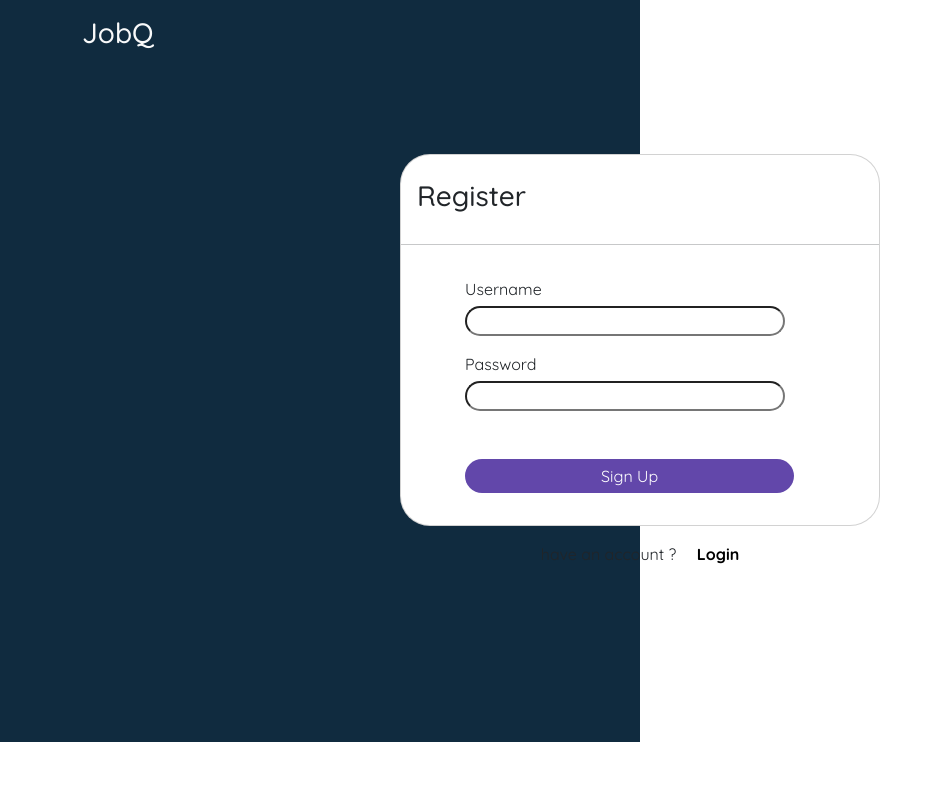
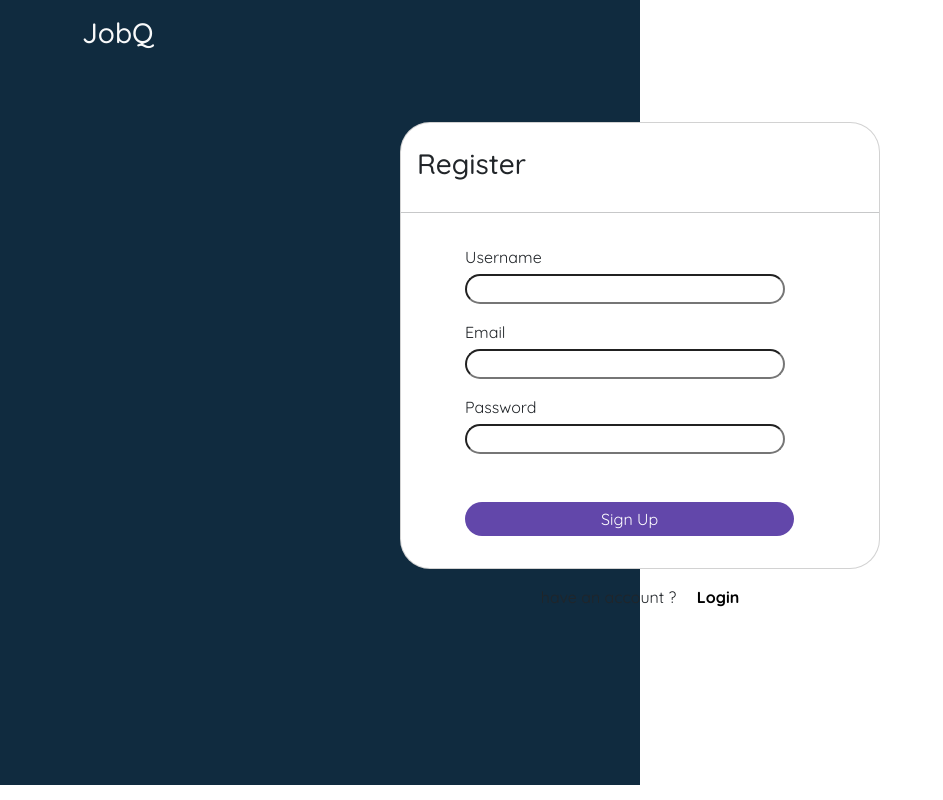
Before and after one commit to Nrulafind/jobkyu, a CodeIgniter app: page /database/index.php/auth/register in a window 1280 px wide. Shown: the whole page, without its empty margins (0-943 px from the left). Run offline with CodeIgniter, Linux system fonts and the light colour scheme.

Commit message:
Update for controller and views

```diff
--- a/application/config/routes.php
+++ b/application/config/routes.php
@@ -51,4 +51,9 @@ defined('BASEPATH') or exit('No direct script access allowed');
 */
 $route['default_controller'] = 'homepage';
 $route['404_override'] = '';
+
+// Auth
+$route['Login'] = 'auth/login';
+$route['Register'] = 'auth/register';
+
 $route['translate_uri_dashes'] = FALSE;
--- a/application/controllers/Auth.php
+++ b/application/controllers/Auth.php
@@ -32,7 +32,7 @@ class Auth extends CI_Controller
 				];
 
 				$this->session->set_userdata($data_session);
-				redirect('');
+				redirect('beranda');
 			}
 			if ($cek_role['id_role'] == 2) {
 				$data_session = [
--- a/application/models/M_auth.php
+++ b/application/models/M_auth.php
@@ -8,26 +8,31 @@ class M_auth extends CI_Model
 	{
 		return $this->db->get_where('tbl_user', ['userName' => $u, 'password' => $p])->row_array();
 	}
+
 	//cek role user yang akan login
 	public function cek_role($u, $p)
 	{
 		$this->db->get_where('tbl_user',  ['userName' => $u, 'password' => $p, 'id_role'])->row_array();
 	}
+
 	//cek user untuk register
 	public function cek_user($username)
 	{
 		return $this->db->get_where('tbl_member', ['username' => $username])->row_array();
 	}
+
 	//cek mitra untuk register agar tidak ada data yang sama
 	public function cek_mitra($username)
 	{
 		return $this->db->get_where('tbl_member', ['username' => $username])->row_array();
 	}
+
 	//function untuk melakukan insert data register mitra
 	public function insert_mitra($tabel, $data)
 	{
 		$this->db->insert($tabel, $data);
 	}
+
 	//function untuk melakukan insert data register user
 	public function insert_user($tabel, $data)
 	{
--- a/application/views/auth/login.php
+++ b/application/views/auth/login.php
@@ -32,7 +32,7 @@
                     <div class="container">
                         <div class="d-flex flex-column">
                             <div class="d-flex justify-content-center">
-                                <form action="" method="post">
+                                <form action="<?= base_url('aksi_login');?>" method="post">
                                     <div class="card mt-5 pb-3" style="width: 30rem; border-radius: 30px;">
                                         <div class="card-title">
                                             <h3 class="ms-3 mt-4">Login</h3>
@@ -56,7 +56,7 @@
                             </div>
                             <div class="d-flex justify-content-center">
                                 <div class="more-control mt-3">
-                                    <p>don't have an account yet? <a href="#" class="fw-bold ms-3">Register</a></p>
+                                    <p>don't have an account yet? <a href="register" class="fw-bold ms-3">Register</a></p>
                                 </div>
                             </div>
                         </div>
--- a/application/views/auth/register.php
+++ b/application/views/auth/register.php
@@ -33,7 +33,7 @@
                         <div class="d-flex flex-column">
                             <div class="d-flex justify-content-center">
                                 <form action="" method="post">
-                                    <div class="card mt-5 pb-3" style="width: 30rem; border-radius: 30px;">
+                                    <div class="card mt-3 pb-3" style="width: 30rem; border-radius: 30px;">
                                         <div class="card-title">
                                             <h3 class="ms-3 mt-4">Register</h3>
                                         </div>
@@ -42,6 +42,10 @@
                                             <div class="username">
                                                 <label for="username">Username</label> <br>
                                                 <input type="email" name="username" id="username">
+                                            </div>
+                                            <div class="email mt-3">
+                                                <label for="email">Email</label> <br>
+                                                <input type="email" name="email" id="email">
                                             </div>
                                             <div class="password mt-3">
                                                 <label for="password">Password</label> <br>
@@ -56,7 +60,7 @@
                             </div>
                             <div class="d-flex justify-content-center">
                                 <div class="more-control mt-3">
-                                    <p>have an account ? <a href="#" class="fw-bold ms-3">Login</a></p>
+                                    <p>have an account ? <a href="Login" class="fw-bold ms-3">Login</a></p>
                                 </div>
                             </div>
                         </div>
```
